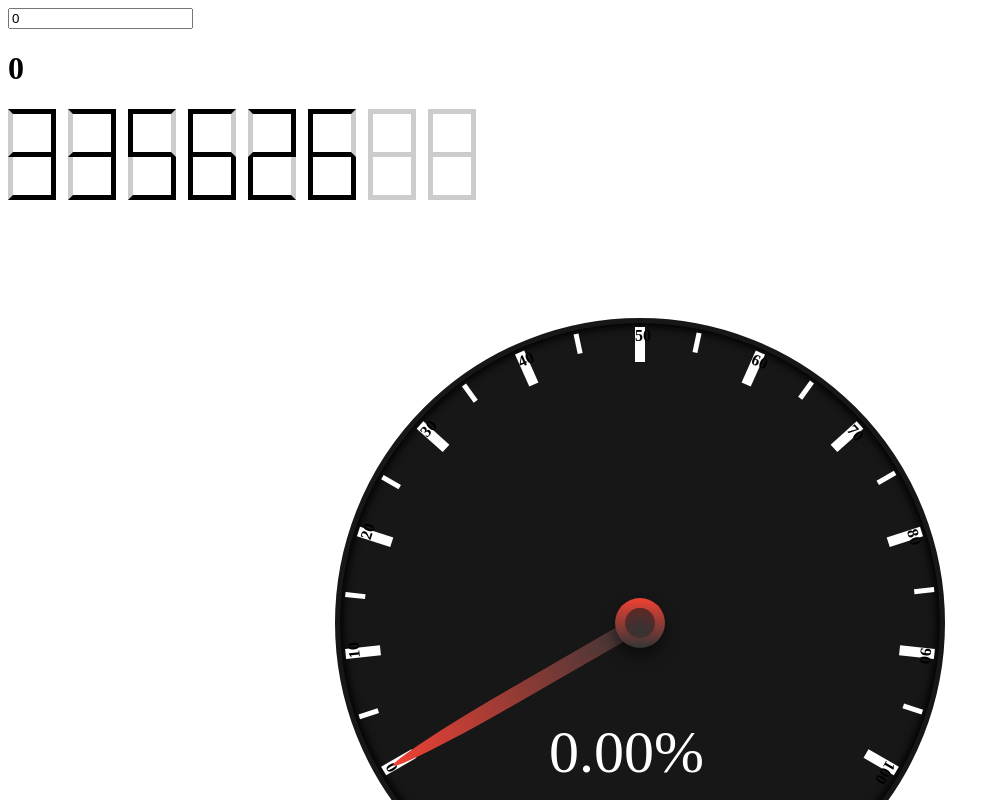
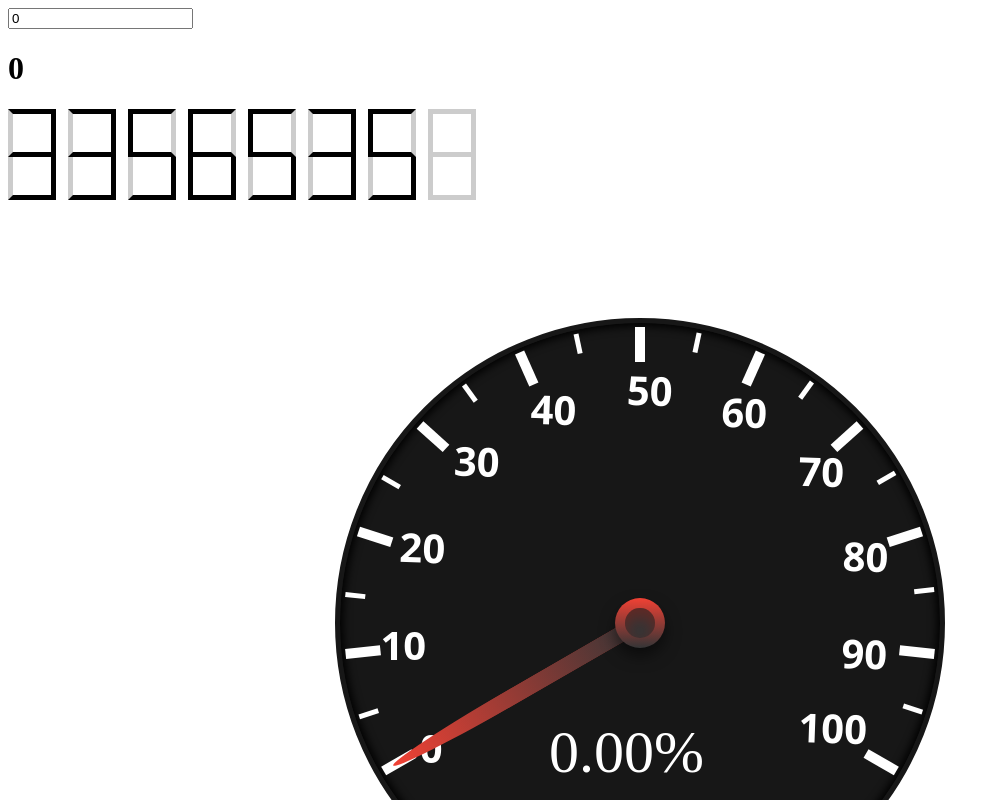
Before and after one commit to janek26/ByteFiddler, a Next.js app: page / in a window 1280 px wide. Shown: the top 800 px of the page, without its empty margins (0-1000 px from the left). Built offline with nearby package versions, Linux system fonts and the light colour scheme.

Commit message:
updated site

```diff
--- a/components/Voltmeter.js
+++ b/components/Voltmeter.js
@@ -12,27 +12,27 @@ export default ({
     <div>
       <div id="voltmeter">
         <div className="ii">
-          <div><b><span className="num_1">{renderNumber(0, min, max)}</span></b></div>
+          <div><b><span className="num num_1">{renderNumber(0, min, max)}</span></b></div>
           <div><b></b></div>
-          <div><b><span className="num_2">{renderNumber(1, min, max)}</span></b></div>
+          <div><b><span className="num num_2">{renderNumber(1, min, max)}</span></b></div>
           <div><b></b></div>
-          <div><b><span className="num_3">{renderNumber(2, min, max)}</span></b></div>
+          <div><b><span className="num num_3">{renderNumber(2, min, max)}</span></b></div>
           <div><b></b></div>
-          <div><b><span className="num_4">{renderNumber(3, min, max)}</span></b></div>
+          <div><b><span className="num num_4">{renderNumber(3, min, max)}</span></b></div>
           <div><b></b></div>
-          <div><b><span className="num_5">{renderNumber(4, min, max)}</span></b></div>
+          <div><b><span className="num num_5">{renderNumber(4, min, max)}</span></b></div>
           <div><b></b></div>
-          <div><b><span className="num_6">{renderNumber(5, min, max)}</span></b></div>
+          <div><b><span className="num num_6">{renderNumber(5, min, max)}</span></b></div>
           <div><b></b></div>
-          <div><b><span className="num_7">{renderNumber(6, min, max)}</span></b></div>
+          <div><b><span className="num num_7">{renderNumber(6, min, max)}</span></b></div>
           <div><b></b></div>
-          <div><b><span className="num_8">{renderNumber(7, min, max)}</span></b></div>
+          <div><b><span className="num num_8">{renderNumber(7, min, max)}</span></b></div>
           <div><b></b></div>
-          <div><b><span className="num_9">{renderNumber(8, min, max)}</span></b></div>
+          <div><b><span className="num num_9">{renderNumber(8, min, max)}</span></b></div>
           <div><b></b></div>
-          <div><b><span className="num_10">{renderNumber(9, min, max)}</span></b></div>
+          <div><b><span className="num num_10">{renderNumber(9, min, max)}</span></b></div>
           <div><b></b></div>
-          <div><b><span className="num_11">{renderNumber(10, min, max)}</span></b></div>
+          <div><b><span className="num num_11">{renderNumber(10, min, max)}</span></b></div>
         </div>
         <div className="voltage">{(calcProcent(value, min, max)*100).toFixed(2)}%</div>
         <div className="line" style={{transform: `rotate(${calcDeg(value)}deg)`}}></div>
@@ -148,7 +148,7 @@ export default ({
         }
 
 
-        [class^="num_"] {
+        .num {
           color:#FFF;
           display: block;
           position: absolute;
--- a/pages/index.js
+++ b/pages/index.js
@@ -23,7 +23,7 @@ export default class IndexPage extends Component {
         />
         <h1>{this.state.text}</h1>
         <BitDisplay
-          digits={[3,3,5,6,2,6]}
+          digits={[3,3,5,6,5,3,5]}
           fixedNumberOfBits={8}
         />
         <br/>
```
Also changed, not shown: 1 other file (tests, documents, lock files or other folders).
